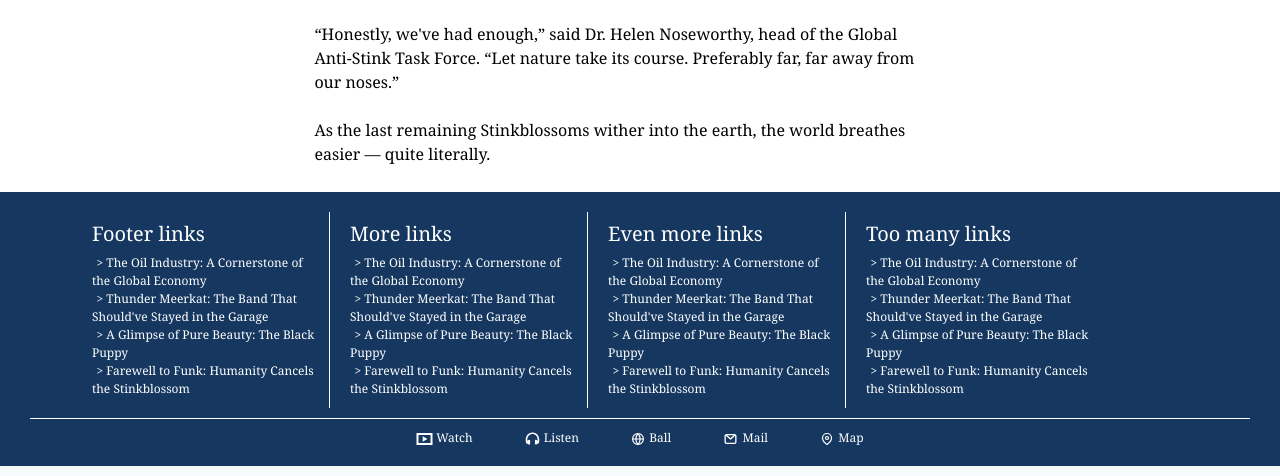
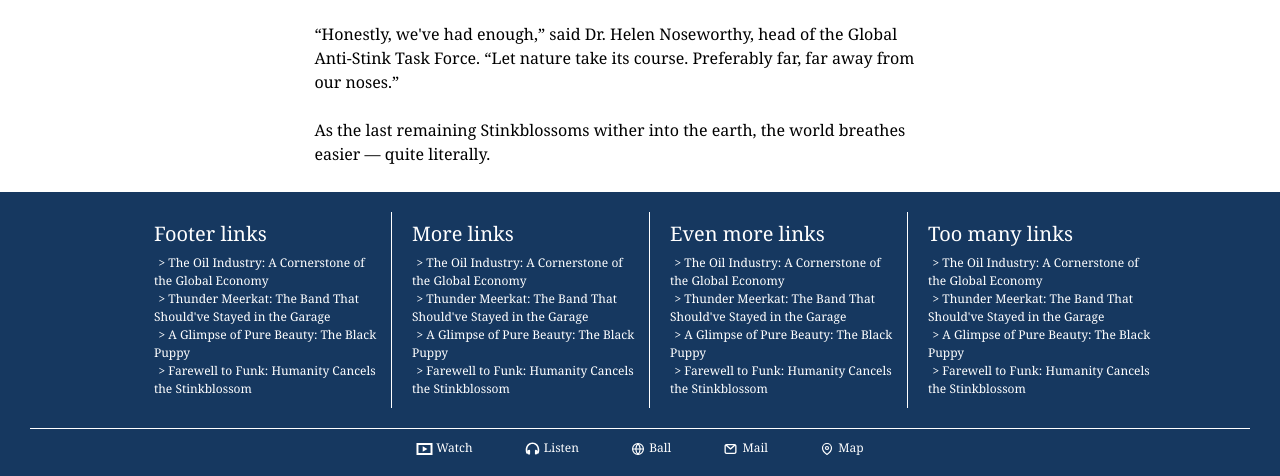
Before and after one commit to BulliedDog/newspaper_website, a PHP site: page /html/index.html in a window 1280 px wide. Shown: the part 5794-6270 px from the top of the page. Run offline with PHP 8.4, Linux system fonts and the light colour scheme.

Commit message:
positional corrections and adjustments, calling it the day

```diff
--- a/style/style.css
+++ b/style/style.css
@@ -255,7 +255,7 @@ svg{
     text-decoration: underline;
 }
 #footer-left{
-    margin-left: 5%;
+    margin-left: 10%;
     width: 20%;
     border:0;
     border-color: #CCCCCC;
@@ -263,7 +263,6 @@ svg{
     border-style: solid;
     padding:10px;
     float:left;
-    margin-bottom:10px;
 }
 #footer-middle-left{
     margin-left: 10px;
@@ -290,6 +289,7 @@ svg{
     width: 20%;
     padding:10px;
     float:left;
+    margin-bottom:20px;
 }
 #footest-footer{
     clear:both;
```
